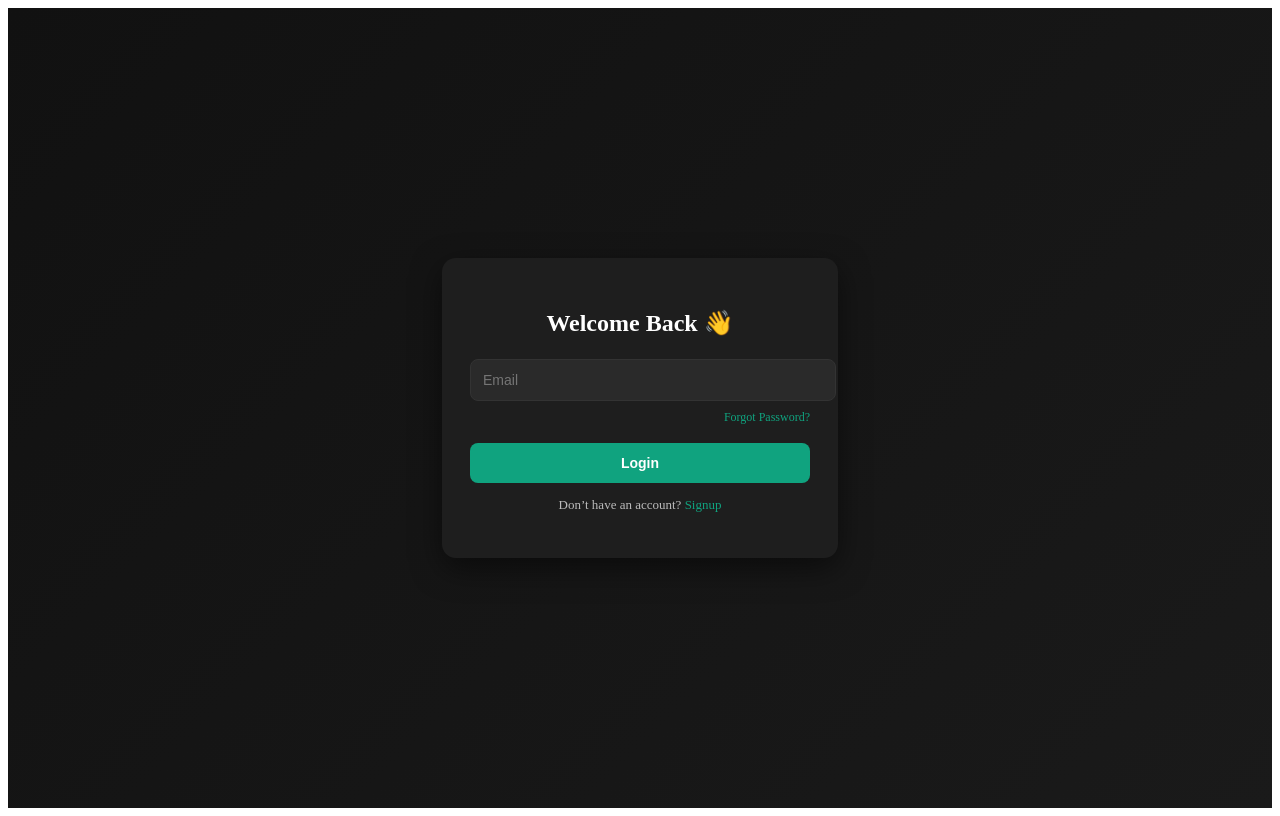
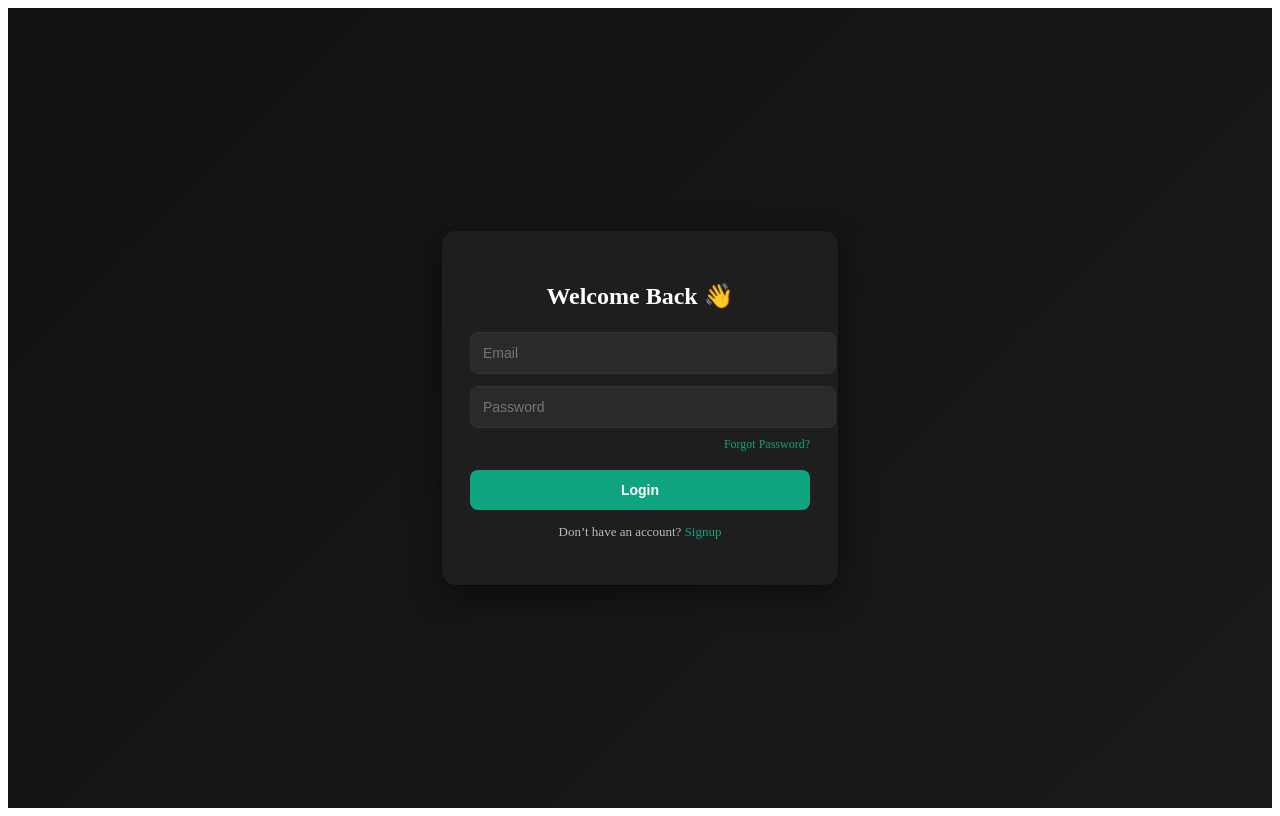
Before and after one commit to Nav33dCodes/smartLearn-AI, a React (Vite) app in the folder smartlearn-frontend/: page /login in a window 1280 px wide. Built offline with nearby package versions, Linux system fonts and the light colour scheme.

Commit message:
Update Login.jsx

```diff
--- a/smartlearn-frontend/src/pages/Login.jsx
+++ b/smartlearn-frontend/src/pages/Login.jsx
@@ -59,6 +59,15 @@ export default function Login() {
   placeholder="Email"
   value={email}
   onChange={e => setEmail(e.target.value)}
+  onKeyDown={(e) => e.key === "Enter" && handleLogin()}
+/>
+
+<input
+  style={styles.input}
+  type="password"
+  placeholder="Password"
+  value={password}
+  onChange={e => setPassword(e.target.value)}
   onKeyDown={(e) => e.key === "Enter" && handleLogin()}
 />
 
```
Lines whose indentation alone changed are shown as unchanged.
